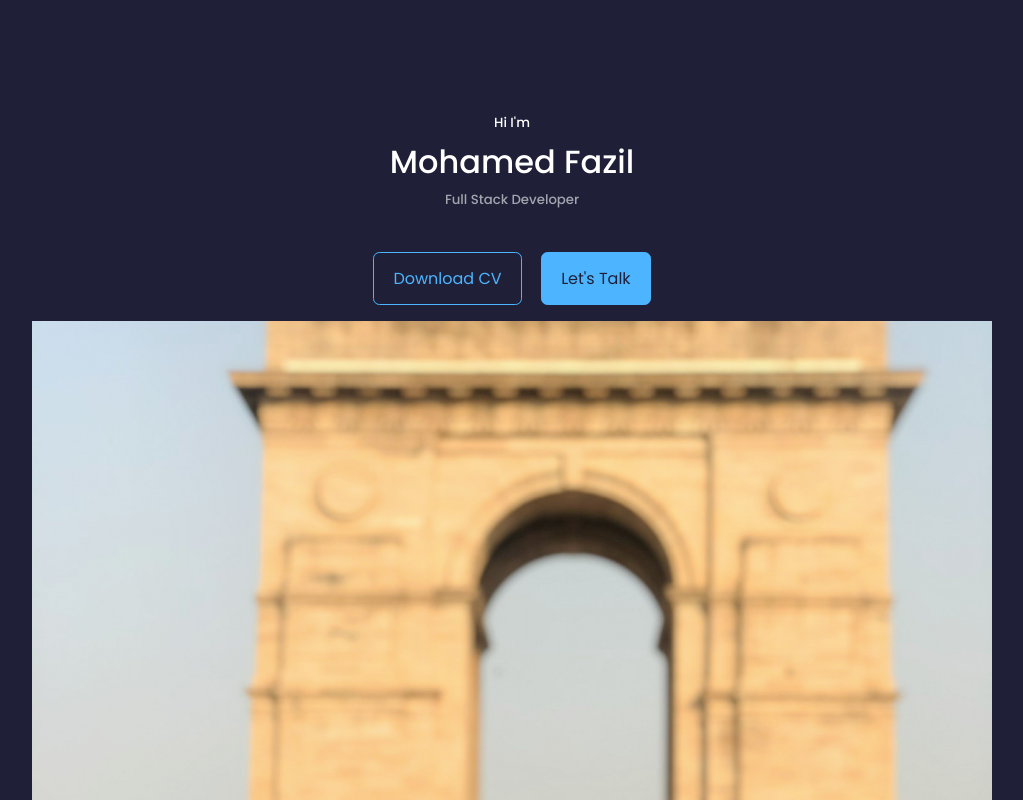
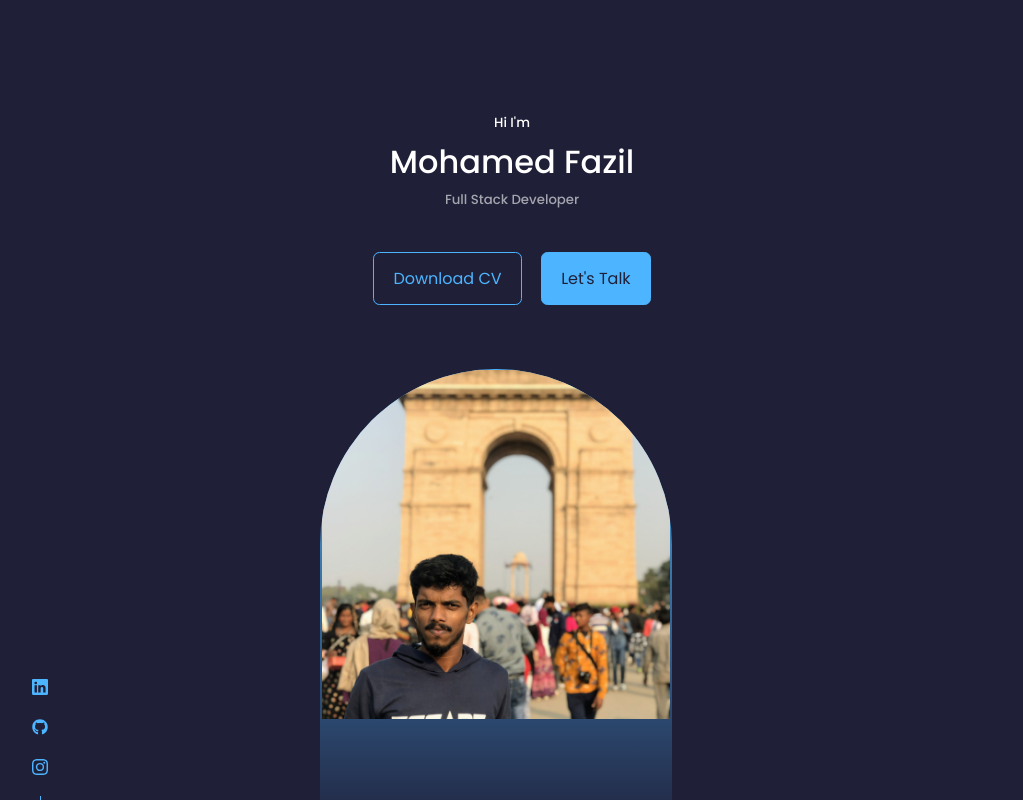
Before and after one commit to mohamedfazilk/React-Portfolio, a React (Create React App) app: page / in a window 1280 px wide. Shown: the top 800 px of the page, without its empty margins (128-1151 px from the left). Built offline with nearby package versions, Linux system fonts and the light colour scheme.

Commit message:
style the image

```diff
--- a/src/components/header/header.css
+++ b/src/components/header/header.css
@@ -40,3 +40,17 @@
     height: 2rem;
     background: var(--color-primary);
 }
+
+
+.me {
+    background: linear-gradient(var(--color-primary), transparent);
+    width: 22rem;
+    height:30rem;
+    position: relative;
+    left:calc(50% - 12rem);
+    margin-top:  4rem;
+    overflow: hidden;
+    border-radius: 12rem 12rem 0 0;
+    padding: 0.1rem 0.1rem 0.1rem 0.1rem;
+
+}
```
